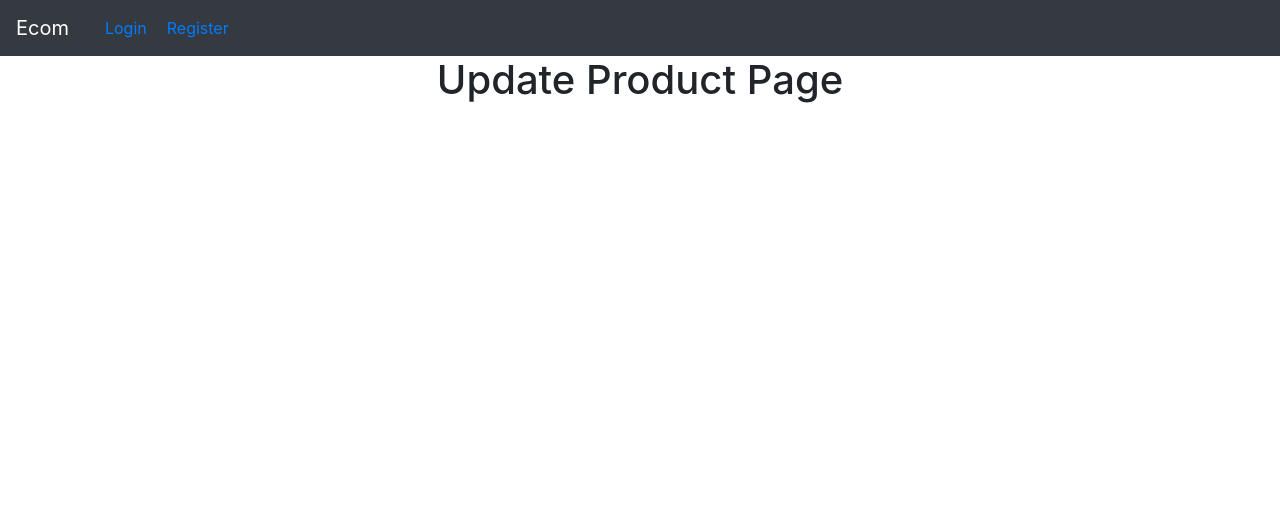
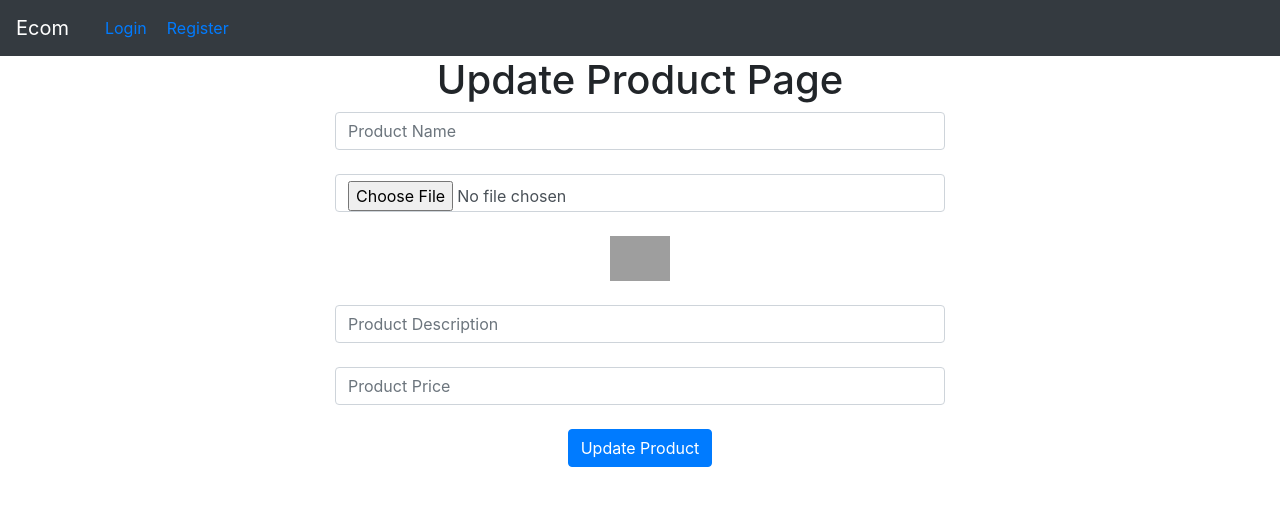
Before and after one commit to g-4-gagan/ecom-dashboard, a React (Create React App) app: page /update/register in a window 1280 px wide. Shown: the top 506 px of the page. Built offline with nearby package versions, Linux system fonts and the light colour scheme; no server answers; grey boxes are pictures that could not be loaded.

Commit message:
update Product page pre-datafilling

```diff
--- a/src/App.css
+++ b/src/App.css
@@ -39,6 +39,16 @@
   padding : 4px;
   border-radius: 5px;
   cursor: pointer;
+  margin-left: 5px;
+}
+
+.update{
+  background-color: green;
+  color: white;
+  padding : 4px;
+  border-radius: 5px;
+  cursor: pointer;
+  margin-right: 5px;
 }
 
 @keyframes App-logo-spin {
--- a/src/App.js
+++ b/src/App.js
@@ -18,7 +18,7 @@ function App() {
       <Route path="/add">
         <Protected Cmp={AddProduct}/>
       </Route>
-      <Route path="/update">
+      <Route path="/update/:id">
         <Protected Cmp={UpdateProduct}/>
       </Route>
       <Route path="/login">
--- a/src/ProductList.js
+++ b/src/ProductList.js
@@ -2,6 +2,7 @@ import Header  from './Header';
 import React,{useState,useEffect} from 'react';
 import {useHistory} from 'react-router-dom';
 import {Table} from 'react-bootstrap';
+import {Link} from 'react-router-dom';
 
 function ProductList(){
 
@@ -41,7 +42,7 @@ function ProductList(){
            <th>Image</th>
            <th>Description</th>
            <th>Price</th>
-           <th>Operation</th>
+           <th>Operations</th>
        </tr>
        </thead>
        <tbody>
@@ -54,7 +55,8 @@ function ProductList(){
                <td><img style={{width: 140}} src={"http://ecom-backend.example.com/"+item.file_path}/></td>
                <td>{item.description}</td>
                <td>{item.price}</td>
-               <td><span className='delete' onClick={()=>{deleteOperation(item.id)}}>Delete</span></td>
+               <td><Link to={"/update/"+item.id}><span className='update'>Update</span></Link>
+               <span className='delete' onClick={()=>{deleteOperation(item.id)}}>Delete</span></td>
            </tr>)
         }
        </tbody>
--- a/src/UpdateProduct.js
+++ b/src/UpdateProduct.js
@@ -1,14 +1,38 @@
 import Header  from './Header';
+import {withRouter} from 'react-router-dom';
+import {useState,useEffect} from 'react';
 
-function UpdateProduct(){
+
+function UpdateProduct(props){
+
+	const [data,setData] = useState([]);
+	useEffect(async ()=>{
+		let result = await fetch("http://ecom-backend.example.com/api/getProduct/"+props.match.params.id);
+        result = await result.json();
+        setData(result);
+	},[]);
+
+	function update()
+	{
+
+	}
+
 	return(
 
-	<div>
-	    <Header/>
+	<>
+    <Header/>
+	<div className="col-sm-6 offset-sm-3">
 		<h1>Update Product Page</h1>
+		<input type="text" placeholder="Product Name" defaultValue={data.name} className="form-control" /><br/>
+		<input type="file" placeholder="Product Image" defaultValue={data.file_path} className="form-control" /><br/>
+		<img style={{width: 60}} src={"http://ecom-backend.example.com/"+data.file_path}/><br/><br/>
+		<input type="text" placeholder="Product Description" defaultValue={data.description} className="form-control" /><br/>
+		<input type="text" placeholder="Product Price" defaultValue={data.price} className="form-control" /><br/>
+		<button onClick ={update} className="btn btn-primary"> Update Product </button>
 	</div>
+	</>
 
 	);
 }
 
-export default UpdateProduct;
+export default withRouter(UpdateProduct);
```
